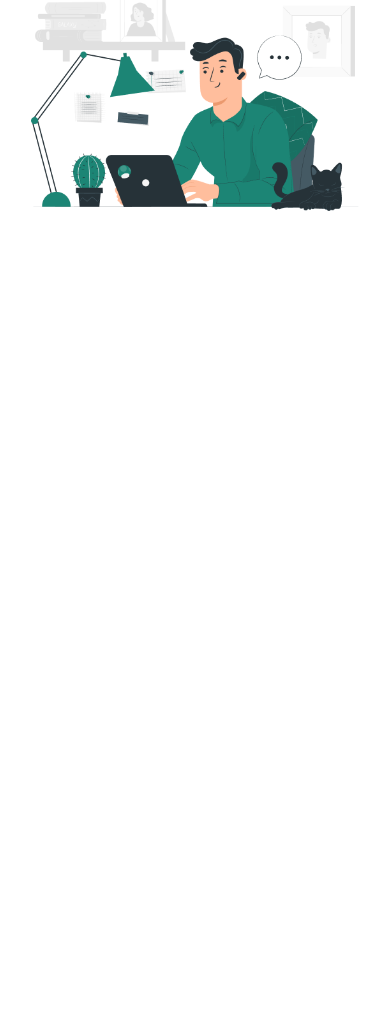
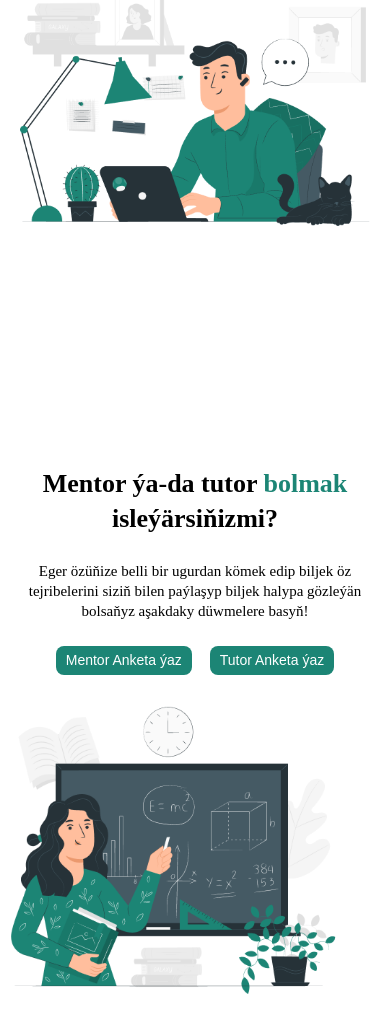
Before and after one commit to MyratSahetgulyyev/Yolbelet-web-site, a plain HTML site: page index.html in a window 390 px wide. Shown: the part 5500-6533 px from the top of the page. Before the commit the page ends 5801 px from the top, so only its background shows below. Drawn offline with Linux system fonts and the light colour scheme.

Commit message:
feat: add be-mentor-tutor section wuth responsive

```diff
--- a/index.html
+++ b/index.html
@@ -224,5 +224,22 @@
       <!-- /.container mentor-tutor_container -->
     </section>
     <!-- /.mentor-tutor -->
+    <section class="be-mentor-tutor">
+      <div class="container be-mentor-tutor_container">
+        <div class="be-mentor-tutor_texts">
+          <h1 class="be-mentor-tutor_title">Mentor ýa-da tutor <span class="grn">bolmak</span>  isleýärsiňizmi?</h1>
+          <p class="be-mentor-tutor_text">Eger özüňize belli bir ugurdan kömek edip biljek öz tejribelerini siziň bilen paýlaşyp biljek halypa gözleýän bolsaňyz aşakdaky  düwmelere basyň!</p>
+          <div class="be-mentor-tutor_btns">
+            <button class="btn be-mentor-tutor_btn be-mentor_btn">Mentor Anketa ýaz</button>
+            <button class="btn be-mentor-tutor_btn be-tutor_btn">Tutor Anketa ýaz</button>
+          </div>
+          <!-- /.be-mentor-tutor_btns -->
+        </div>
+        <!-- /.be-mentor-tutor_texts -->
+        <img src="img/be tutor.png" alt="Mentor Tutor image" class="be-mentor-tutor_img">
+      </div>
+      <!-- /.container be-mentor-tutor_container -->
+    </section>
+    <!-- /.be-mentor-tutor -->
 </body>
 </html>
--- a/sass/_media.sass
+++ b/sass/_media.sass
@@ -75,6 +75,19 @@
       grid-template-columns: 50% 50%
       grid-gap: 20px
 
+  .mentor-tutor_texts, .be-mentor-tutor_img
+    margin-right: 50px
+  .mentor-tutor_img
+    width: 350px
+  .be-mentor-tutor_img
+    width: 350px
+  .be-mentor_btn, .be-tutor_btn
+    padding: 10px 25px
+  .be-mentor_btn
+    margin-right: 14px
+  .mentor-search_btn
+    margin-right: 14px
+
 @media ( max-width: 768px )
   .container
     max-width: 528px
@@ -146,10 +159,17 @@
   .mentor-tutor
     padding-top: 90px
     padding-bottom: 80px
-    &_img
-      width: 328px
-      height: 224px
-      overflow: hidden
+    &_container
+      flex-direction: column
+    &_texts
+      align-items: center
+      text-align: center
+  .be-mentor-tutor
+    &_container
+      flex-direction: column
+    &_texts
+      align-items: center
+      text-align: center
 
 @media ( max-width: 576px )
   .container
@@ -203,6 +223,8 @@
   .mentor-tutor
     padding-top: 110px
     padding-bottom: 90px
+  .be-mentor-tutor_btn
+    padding: 6px 10px
 
 @media ( max-width: 370px )
   .container
--- /dev/null
+++ b/sass/blocks/_be-mentor-tutor.sass
@@ -0,0 +1,14 @@
+.be-mentor-tutor
+  padding: 150px 0
+  &_container
+    display: flex
+    flex-direction: row-reverse
+    align-items: center
+  &_img
+    margin-right: 70px
+  &_title
+    margin-bottom: 25px
+  &_text
+    margin-bottom: 25px
+.be-mentor_btn
+  margin-right: 25px
--- a/sass/blocks/_mentor-tutor.sass
+++ b/sass/blocks/_mentor-tutor.sass
@@ -2,14 +2,13 @@
   padding: 70px 0
   &_container
     display: flex
-    flex-direction: column
+    flex-direction: row
     align-items: center
   &_texts
     max-width: 500px
     display: flex
     flex-direction: column
-    align-items: center
-    text-align: center
+    margin-right: 70px
   &__title
     margin-bottom: 25px
   &__text
--- a/sass/style.sass
+++ b/sass/style.sass
@@ -22,5 +22,8 @@
 //Блок- mentor-tutor
 @import 'blocks/mentor-tutor'
 
+//Блок- be-mentor-tutor
+@import 'blocks/be-mentor-tutor'
+
 // media
 @import 'media'
```
Also changed, not shown: css/style.css, img/be tutor.png (added), 1 other file.
